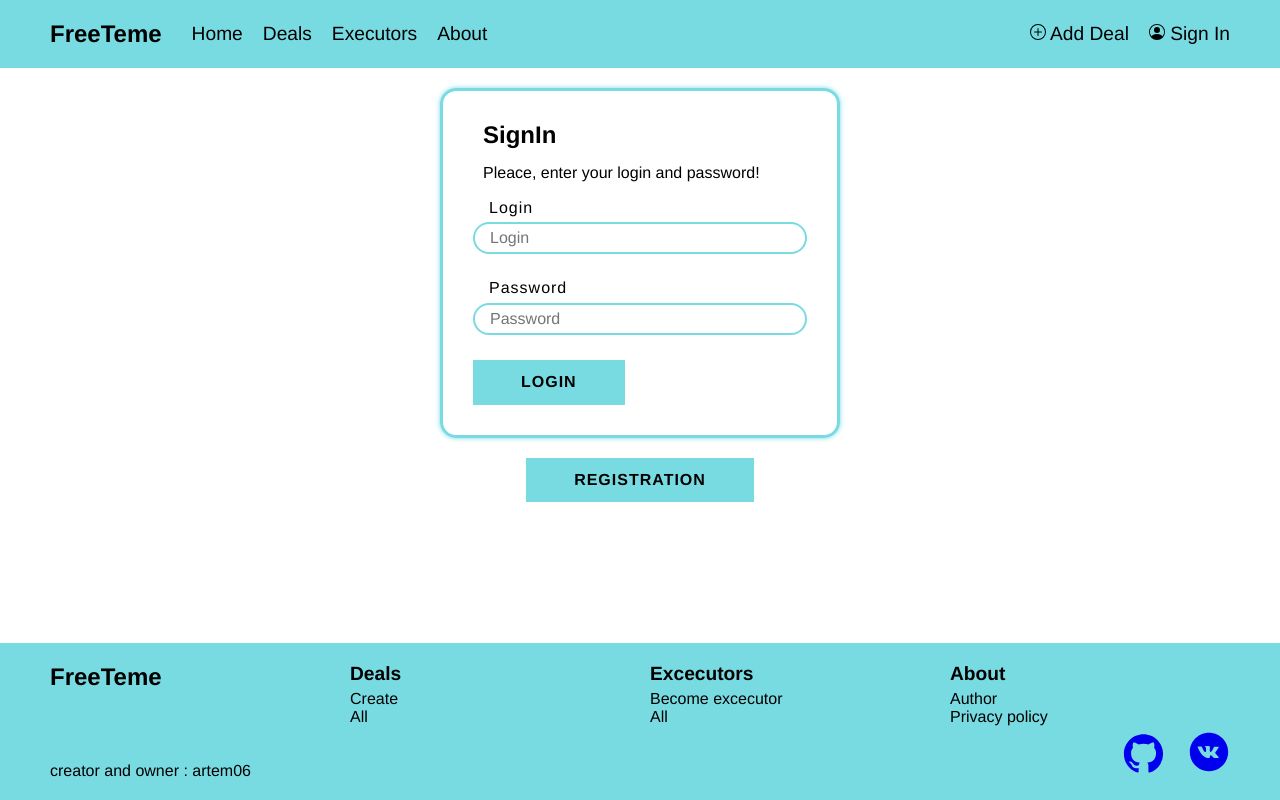
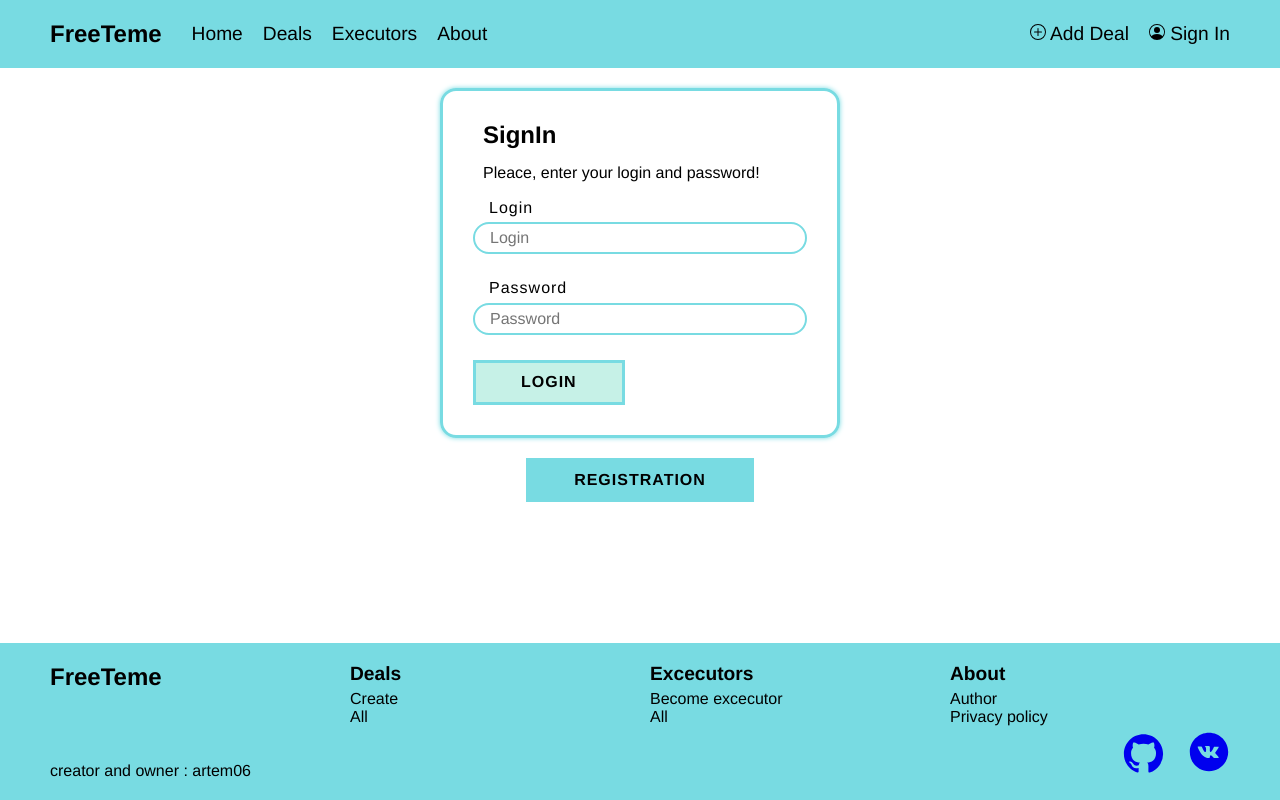
Before and after one commit to ArtemSoftware2006/FreeTeme-angular, an Angular app: page /authorization in a window 1280 px wide. Built offline with nearby package versions, Linux system fonts and the light colour scheme.

Commit message:
Добавил обработку disable в PrimaryButtom

```diff
--- a/src/app/components/UI/button/primary-button/primary-button.component.html
+++ b/src/app/components/UI/button/primary-button/primary-button.component.html
@@ -1,4 +1,4 @@
-<button class="primary-button"
+<button [class.disabled]="disabled" class="primary-button"
     [type]="type"
     [name]="name"
     [id]="id"
--- a/src/app/components/UI/button/primary-button/primary-button.component.scss
+++ b/src/app/components/UI/button/primary-button/primary-button.component.scss
@@ -17,3 +17,14 @@
         color: $color-primary;
     }
 }
+
+.disabled {
+    background-color: $color-secondary;
+
+    &:hover {
+
+    }
+    &:active {
+        color: black;
+    }
+}
--- a/src/app/components/UI/button/primary-button/primary-button.component.ts
+++ b/src/app/components/UI/button/primary-button/primary-button.component.ts
@@ -17,6 +17,8 @@ export class PrimaryButtonComponent {
   @Output() clicked: EventEmitter<void> = new EventEmitter<void>();
 
   onClick() {
-    this.clicked.emit();
+    if (!this.disabled) {
+      this.clicked.emit();
+    }
   }
 }
```
